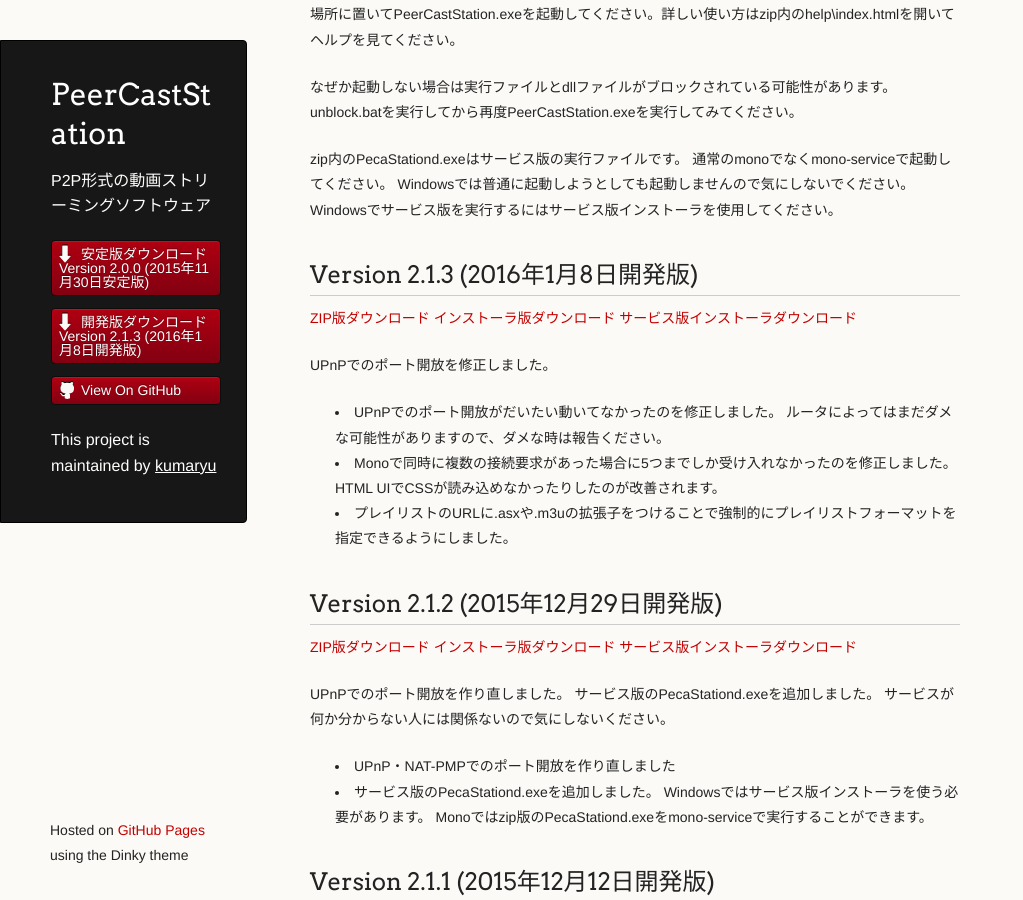
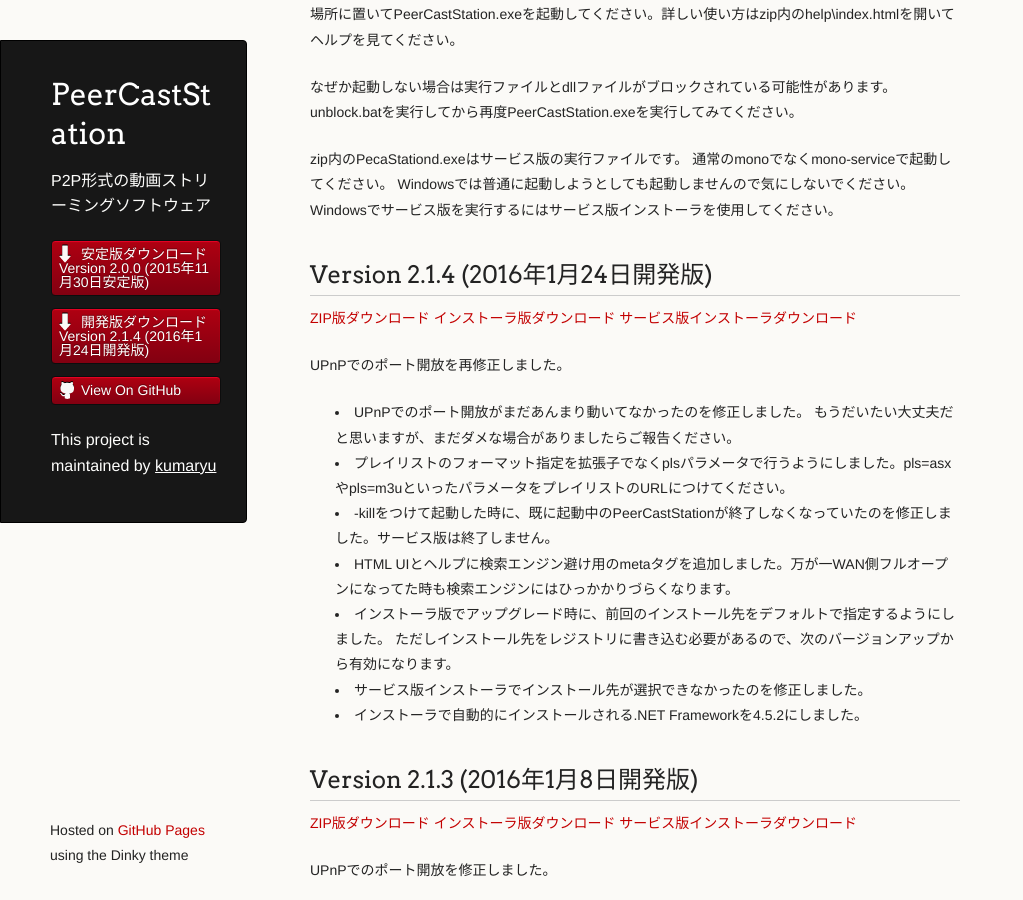
Before and after one commit to kumaryu/peercaststation, a Jekyll site: the page built from download-dev.mkd, in a window 1280 px wide and 900 px high, scrolled down 410 px. Shown: the whole window, without its empty margins (0-1023 px from the left). Built offline with Jekyll 4.4.1, drawn with Linux system fonts in a browser that asks for light colours.

Commit message:
Bumped version up to 2.1.4

```diff
--- a/_data/releasenotes.yml
+++ b/_data/releasenotes.yml
@@ -1,4 +1,32 @@
 ---
+- name: Version 2.1.4 (2016年1月24日開発版)
+  version: 2.1.4.0
+  channel: dev
+  notes: |
+    UPnPでのポート開放を再修正しました。
+
+    * UPnPでのポート開放がまだあんまり動いてなかったのを修正しました。
+      もうだいたい大丈夫だと思いますが、まだダメな場合がありましたらご報告ください。
+    * プレイリストのフォーマット指定を拡張子でなくplsパラメータで行うようにしました。pls=asxやpls=m3uといったパラメータをプレイリストのURLにつけてください。
+    * -killをつけて起動した時に、既に起動中のPeerCastStationが終了しなくなっていたのを修正しました。サービス版は終了しません。
+    * HTML UIとヘルプに検索エンジン避け用のmetaタグを追加しました。万が一WAN側フルオープンになってた時も検索エンジンにはひっかかりづらくなります。
+    * インストーラ版でアップグレード時に、前回のインストール先をデフォルトで指定するようにしました。
+      ただしインストール先をレジストリに書き込む必要があるので、次のバージョンアップから有効になります。
+    * サービス版インストーラでインストール先が選択できなかったのを修正しました。
+    * インストーラで自動的にインストールされる.NET Frameworkを4.5.2にしました。
+  date: 2016-01-24T18:30:00+09:00
+  url: http://www.pecastation.org/files/PeerCastStation-2.1.4.zip
+  enclosures:
+  - type: archive
+    url: http://www.pecastation.org/files/PeerCastStation-2.1.4.zip
+    length: 1620608
+  - type: installer
+    url: http://www.pecastation.org/files/PeerCastStation-2.1.4.exe
+    length: 2251438
+  - type: serviceinstaller
+    url: http://www.pecastation.org/files/PecaStationd-2.1.4.msi
+    length: 2015848
+
 - name: Version 2.1.3 (2016年1月8日開発版)
   version: 2.1.3.0
   channel: dev
--- a/_layouts/default.html
+++ b/_layouts/default.html
@@ -24,7 +24,7 @@
           <a class="buttons" href="download-stable.html">安定版ダウンロード<br>Version 2.0.0 (2015年11月30日安定版)</a>
           </li>
           <li class="download" style="width:auto; height:auto">
-          <a class="buttons" href="download-dev.html">開発版ダウンロード<br>Version 2.1.3 (2016年1月8日開発版)</a>
+          <a class="buttons" href="download-dev.html">開発版ダウンロード<br>Version 2.1.4 (2016年1月24日開発版)</a>
           </li>
           <li style="width:auto"><a class="buttons github" href="https://github.com/kumaryu/peercaststation">View On GitHub</a></li>
         </ul>
```
